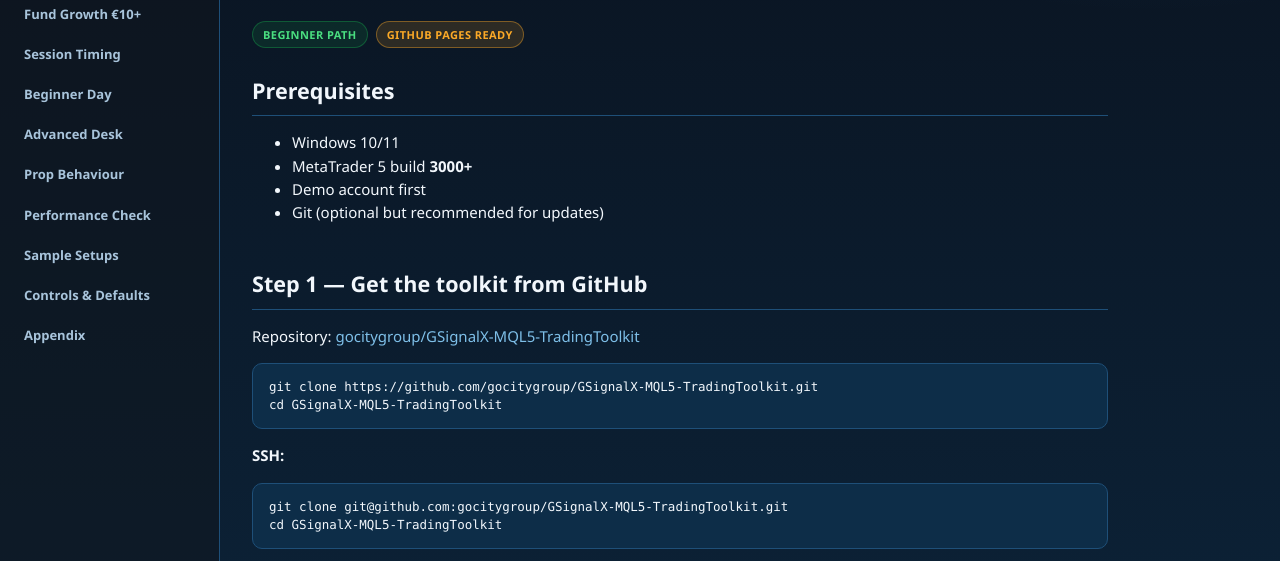
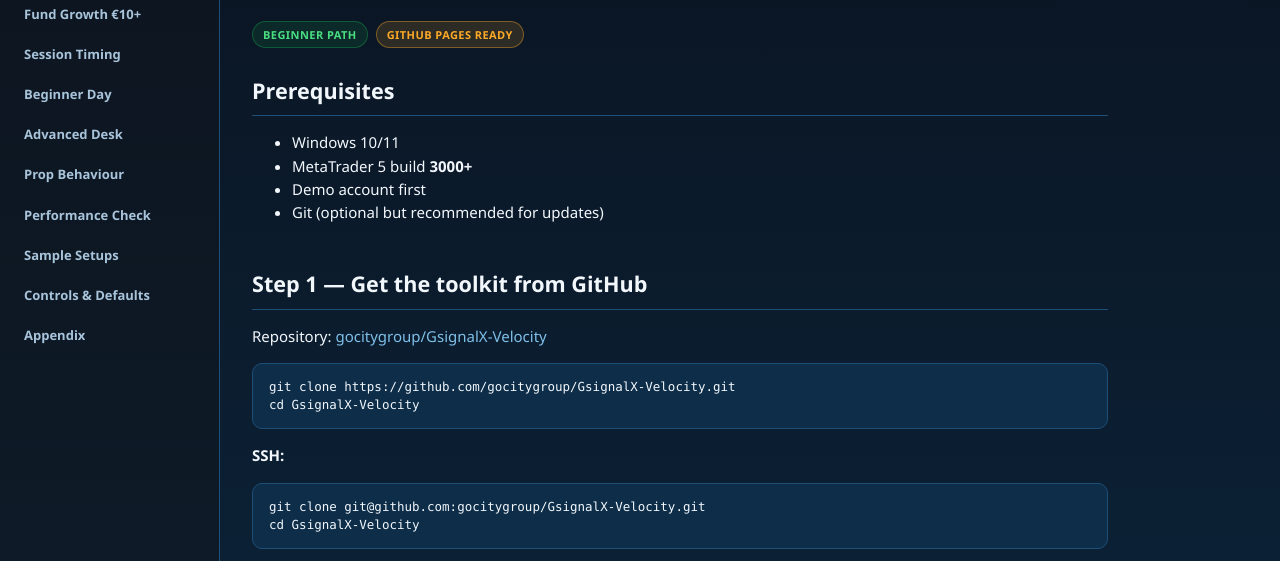
Before and after one commit to gocitygroup/GsignalX-Velocity, a plain HTML site: page docs/Gsignalx_Velocity_Users_Manual.html in a window 1280 px wide. Both pictures are taken after a click on the button "Deploy". Shown: the part 237-798 px from the top of the page. Drawn offline with Linux system fonts and the light colour scheme.

Commit message:
complete system

```diff
--- a/docs/Gsignalx_Velocity_Users_Manual.html
+++ b/docs/Gsignalx_Velocity_Users_Manual.html
@@ -427,7 +427,7 @@
   </a>
   <nav class="header-tabs" id="headerTabs" aria-label="Manual sections"></nav>
   <div class="header-actions">
-    <a class="header-cta gh" href="https://github.com/gocitygroup/GSignalX-MQL5-TradingToolkit" target="_blank" rel="noopener">
+    <a class="header-cta gh" href="https://github.com/gocitygroup/GsignalX-Velocity" target="_blank" rel="noopener">
       Clone on GitHub
     </a>
     <a class="header-cta" href="https://www.gsignalx.cloud/" target="_blank" rel="noopener">
@@ -593,19 +593,19 @@
       </ul>
 
       <h2>Step 1 — Get the toolkit from GitHub</h2>
-      <p>Repository: <a href="https://github.com/gocitygroup/GSignalX-MQL5-TradingToolkit" target="_blank" rel="noopener">gocitygroup/GSignalX-MQL5-TradingToolkit</a></p>
-      <pre>git clone https://github.com/gocitygroup/GSignalX-MQL5-TradingToolkit.git
-cd GSignalX-MQL5-TradingToolkit</pre>
+      <p>Repository: <a href="https://github.com/gocitygroup/GsignalX-Velocity" target="_blank" rel="noopener">gocitygroup/GsignalX-Velocity</a></p>
+      <pre>git clone https://github.com/gocitygroup/GsignalX-Velocity.git
+cd GsignalX-Velocity</pre>
       <p><strong>SSH:</strong></p>
-      <pre>git clone git@github.com:gocitygroup/GSignalX-MQL5-TradingToolkit.git
-cd GSignalX-MQL5-TradingToolkit</pre>
-      <p>Or download the ZIP: <a href="https://github.com/gocitygroup/GSignalX-MQL5-TradingToolkit/archive/refs/heads/main.zip" target="_blank" rel="noopener">main.zip</a> → Extract → open the folder that contains <code>deploy\</code> and the <code>.mq5</code> files.</p>
+      <pre>git clone git@github.com:gocitygroup/GsignalX-Velocity.git
+cd GsignalX-Velocity</pre>
+      <p>Or download the ZIP: <a href="https://github.com/gocitygroup/GsignalX-Velocity/archive/refs/heads/main.zip" target="_blank" rel="noopener">main.zip</a> → Extract → open the folder that contains <code>deploy\</code> and the <code>.mq5</code> files.</p>
 
       <div class="callout">
         <strong class="label">Contribute &amp; feedback</strong>
         Bug reports, prop-desk session notes, and doc fixes are welcome via
-        <a href="https://github.com/gocitygroup/GSignalX-MQL5-TradingToolkit/issues" target="_blank" rel="noopener">GitHub Issues</a>
-        and <a href="https://github.com/gocitygroup/GSignalX-MQL5-TradingToolkit/blob/main/CONTRIBUTING.md" target="_blank" rel="noopener">CONTRIBUTING.md</a>.
+        <a href="https://github.com/gocitygroup/GsignalX-Velocity/issues" target="_blank" rel="noopener">GitHub Issues</a>
+        and <a href="https://github.com/gocitygroup/GsignalX-Velocity/blob/main/CONTRIBUTING.md" target="_blank" rel="noopener">CONTRIBUTING.md</a>.
         Noncommercial source-available license — see Appendix.
       </div>
 
@@ -1157,9 +1157,9 @@
         Full text: <code>LICENSE</code> · Required notice: <code>NOTICE</code>.
       </div>
       <p>
-        Feedback and contributions: <a href="https://github.com/gocitygroup/GSignalX-MQL5-TradingToolkit/issues" target="_blank" rel="noopener">GitHub Issues</a>
-        · <a href="https://github.com/gocitygroup/GSignalX-MQL5-TradingToolkit/blob/main/CONTRIBUTING.md" target="_blank" rel="noopener">CONTRIBUTING.md</a>
-        · Clone: <a href="https://github.com/gocitygroup/GSignalX-MQL5-TradingToolkit" target="_blank" rel="noopener">gocitygroup/GSignalX-MQL5-TradingToolkit</a>
+        Feedback and contributions: <a href="https://github.com/gocitygroup/GsignalX-Velocity/issues" target="_blank" rel="noopener">GitHub Issues</a>
+        · <a href="https://github.com/gocitygroup/GsignalX-Velocity/blob/main/CONTRIBUTING.md" target="_blank" rel="noopener">CONTRIBUTING.md</a>
+        · Clone: <a href="https://github.com/gocitygroup/GsignalX-Velocity" target="_blank" rel="noopener">gocitygroup/GsignalX-Velocity</a>
       </p>
 
       <p style="margin:1.5em 0">
```
Also changed, not shown: docs/index.html (+13 -6 lines), vercel.json (added), 3 other files.
